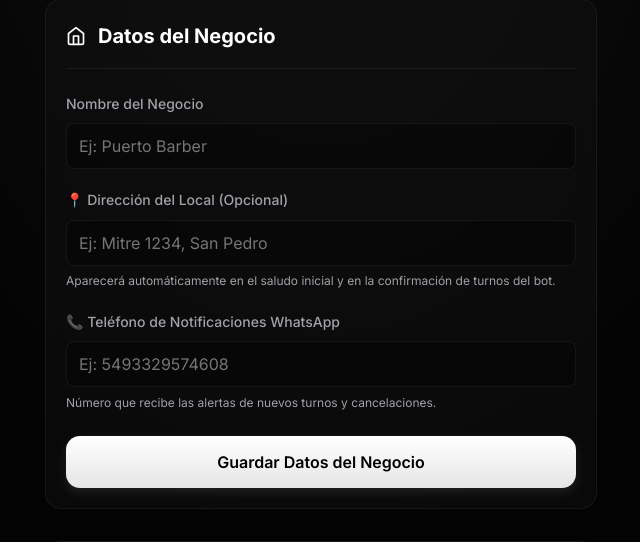
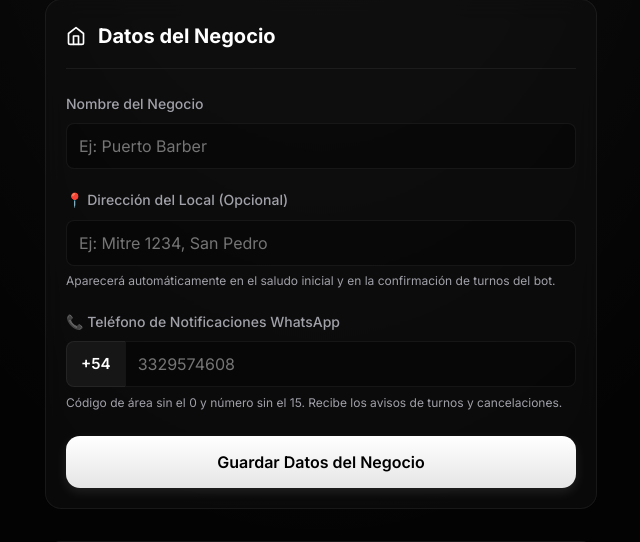
Before and after one commit to BrocatoSantino/whatsapp-bot, a FastAPI app: template app/admin/templates/cambiar_password.html in a window 1280 px wide. Shown: the part 93-635 px from the top of the page, without its empty margins (319-959 px from the left). Run offline with FastAPI, Linux system fonts and the light colour scheme; the template is opened without the code that fills it, so the values that code supplies are empty.

Commit message:
feat: prefijo fijo +54 no editable en telefono de preferencias

```diff
--- a/app/admin/router.py
+++ b/app/admin/router.py
@@ -130,6 +130,16 @@ async def logout(request: Request):
     request.session.clear()
     return RedirectResponse(url="/admin/login", status_code=303)
 
+def get_owner_phone_local(phone: str | None) -> str:
+    if not phone:
+        return ""
+    p = str(phone).strip()
+    if p.startswith("549"):
+        return p[3:]
+    elif p.startswith("54"):
+        return p[2:]
+    return p
+
 @router.get("/admin/cambiar-password", response_class=HTMLResponse)
 @router.get("/admin/perfil", response_class=HTMLResponse)
 async def cambiar_password_get(request: Request, tenant: Tenant | None = Depends(get_admin_session), db: Session = Depends(get_db)):
@@ -141,7 +151,7 @@ async def cambiar_password_get(request: Request, tenant: Tenant | None = Depends
             "business_name": tenant.name,
             "current_username": tenant.username,
             "current_address": tenant.address or "",
-            "owner_phone": tenant.owner_phone or "",
+            "owner_phone_local": get_owner_phone_local(tenant.owner_phone),
             "error": False,
             "success": False
         }
@@ -166,6 +176,13 @@ async def perfil_datos_post(
     clean_phone = owner_phone.strip() if owner_phone and owner_phone.strip() else None
     if clean_phone:
         clean_phone = re.sub(r'[\s\-\+\(\)]', '', clean_phone)
+        if clean_phone.startswith("549") and len(clean_phone) >= 12:
+            clean_phone = clean_phone[3:]
+        elif clean_phone.startswith("54") and len(clean_phone) >= 12:
+            clean_phone = clean_phone[2:]
+        if clean_phone.startswith("9") and len(clean_phone) == 11:
+            clean_phone = clean_phone[1:]
+        clean_phone = "54" + clean_phone
     tenant.owner_phone = clean_phone
 
     db.commit()
@@ -176,7 +193,7 @@ async def perfil_datos_post(
             "business_name": tenant.name,
             "current_username": tenant.username,
             "current_address": tenant.address or "",
-            "owner_phone": tenant.owner_phone or "",
+            "owner_phone_local": get_owner_phone_local(tenant.owner_phone),
             "error": False,
             "success": True,
             "success_msg": "¡Datos del negocio actualizados correctamente!"
@@ -205,7 +222,7 @@ async def cambiar_password_post(
                 "business_name": tenant.name,
                 "current_username": tenant.username,
                 "current_address": tenant.address or "",
-                "owner_phone": tenant.owner_phone or "",
+                "owner_phone_local": get_owner_phone_local(tenant.owner_phone),
                 "error": True,
                 "error_msg": "La contraseña actual es incorrecta.",
                 "success": False
@@ -222,7 +239,7 @@ async def cambiar_password_post(
                     "business_name": tenant.name,
                     "current_username": tenant.username,
                     "current_address": tenant.address or "",
-                    "owner_phone": tenant.owner_phone or "",
+                    "owner_phone_local": get_owner_phone_local(tenant.owner_phone),
                     "error": True,
                     "error_msg": "Ese nombre de usuario ya está en uso.",
                     "success": False
@@ -239,7 +256,7 @@ async def cambiar_password_post(
                     "business_name": tenant.name,
                     "current_username": tenant.username,
                     "current_address": tenant.address or "",
-                    "owner_phone": tenant.owner_phone or "",
+                    "owner_phone_local": get_owner_phone_local(tenant.owner_phone),
                     "error": True,
                     "error_msg": "Las contraseñas nuevas no coinciden.",
                     "success": False
@@ -252,7 +269,7 @@ async def cambiar_password_post(
                     "business_name": tenant.name,
                     "current_username": tenant.username,
                     "current_address": tenant.address or "",
-                    "owner_phone": tenant.owner_phone or "",
+                    "owner_phone_local": get_owner_phone_local(tenant.owner_phone),
                     "error": True,
                     "error_msg": "La contraseña debe tener al menos 4 caracteres.",
                     "success": False
@@ -268,7 +285,7 @@ async def cambiar_password_post(
             "business_name": tenant.name,
             "current_username": tenant.username,
             "current_address": tenant.address or "",
-            "owner_phone": tenant.owner_phone or "",
+            "owner_phone_local": get_owner_phone_local(tenant.owner_phone),
             "error": False,
             "success": True,
             "success_msg": "¡Credenciales actualizadas correctamente!"
--- a/app/admin/templates/cambiar_password.html
+++ b/app/admin/templates/cambiar_password.html
@@ -56,6 +56,34 @@
         border: 1px solid rgba(239, 68, 68, 0.2);
         box-shadow: 0 4px 12px rgba(239, 68, 68, 0.05);
     }
+    .phone-input-group {
+        display: flex;
+        align-items: stretch;
+        width: 100%;
+    }
+
+    .phone-prefix {
+        display: inline-flex;
+        align-items: center;
+        justify-content: center;
+        padding: 0 0.875rem;
+        background: rgba(255, 255, 255, 0.05);
+        border: 1px solid var(--border);
+        border-right: none;
+        border-top-left-radius: 8px;
+        border-bottom-left-radius: 8px;
+        color: var(--text-primary);
+        font-weight: 600;
+        font-size: 0.95rem;
+        user-select: none;
+        white-space: nowrap;
+    }
+
+    .phone-input-field {
+        border-top-left-radius: 0 !important;
+        border-bottom-left-radius: 0 !important;
+        flex: 1;
+    }
 </style>
 {% endblock %}
 
@@ -94,8 +122,11 @@
 
                 <div class="form-group">
                     <label for="owner_phone" class="form-label">📞 Teléfono de Notificaciones WhatsApp</label>
-                    <input type="text" id="owner_phone" name="owner_phone" class="form-input" placeholder="Ej: 5493329574608" value="{{ owner_phone }}">
-                    <p style="font-size: 0.75rem; color: var(--text-secondary); margin-top: 0.35rem;">Número que recibe las alertas de nuevos turnos y cancelaciones.</p>
+                    <div class="phone-input-group">
+                        <span class="phone-prefix">+54</span>
+                        <input type="tel" id="owner_phone" name="owner_phone" class="form-input phone-input-field" placeholder="3329574608" value="{{ owner_phone_local }}">
+                    </div>
+                    <p style="font-size: 0.75rem; color: var(--text-secondary); margin-top: 0.35rem;">Código de área sin el 0 y número sin el 15. Recibe los avisos de turnos y cancelaciones.</p>
                 </div>
 
                 <button type="submit" class="btn-full" style="margin-top: 1.5rem; margin-bottom: 0;">Guardar Datos del Negocio</button>
```
